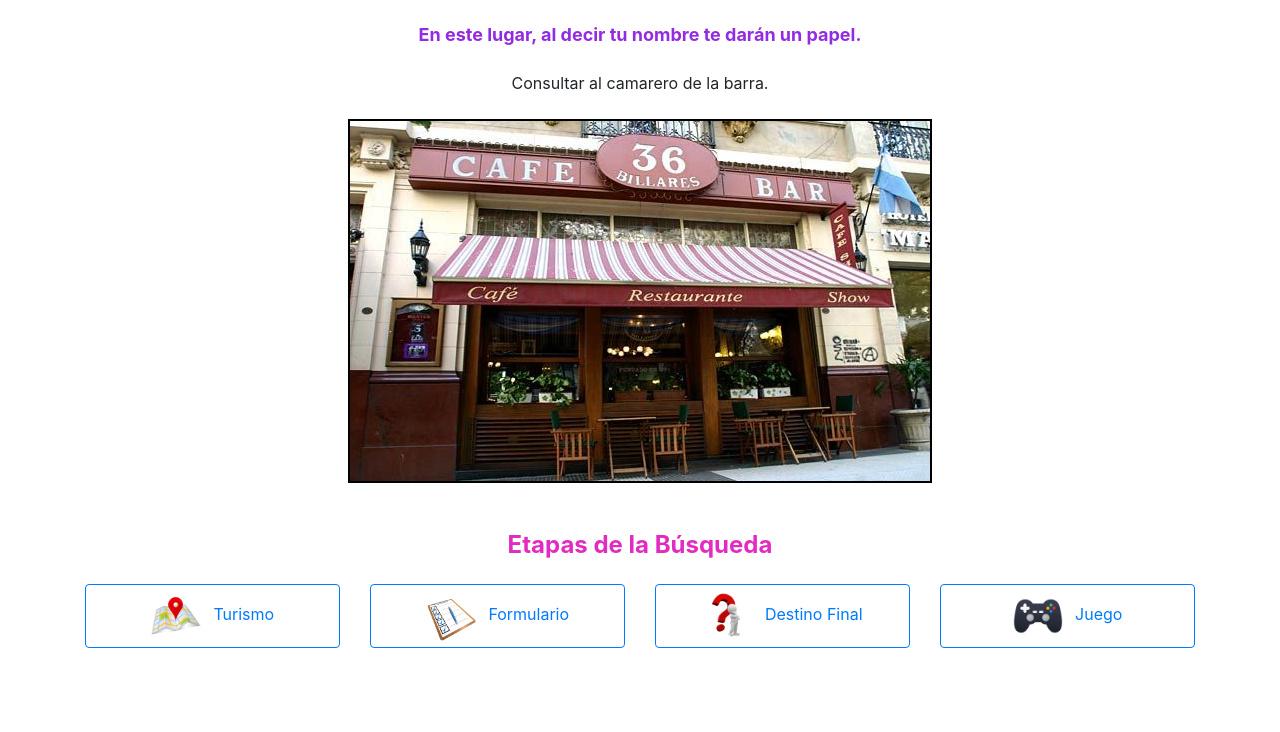
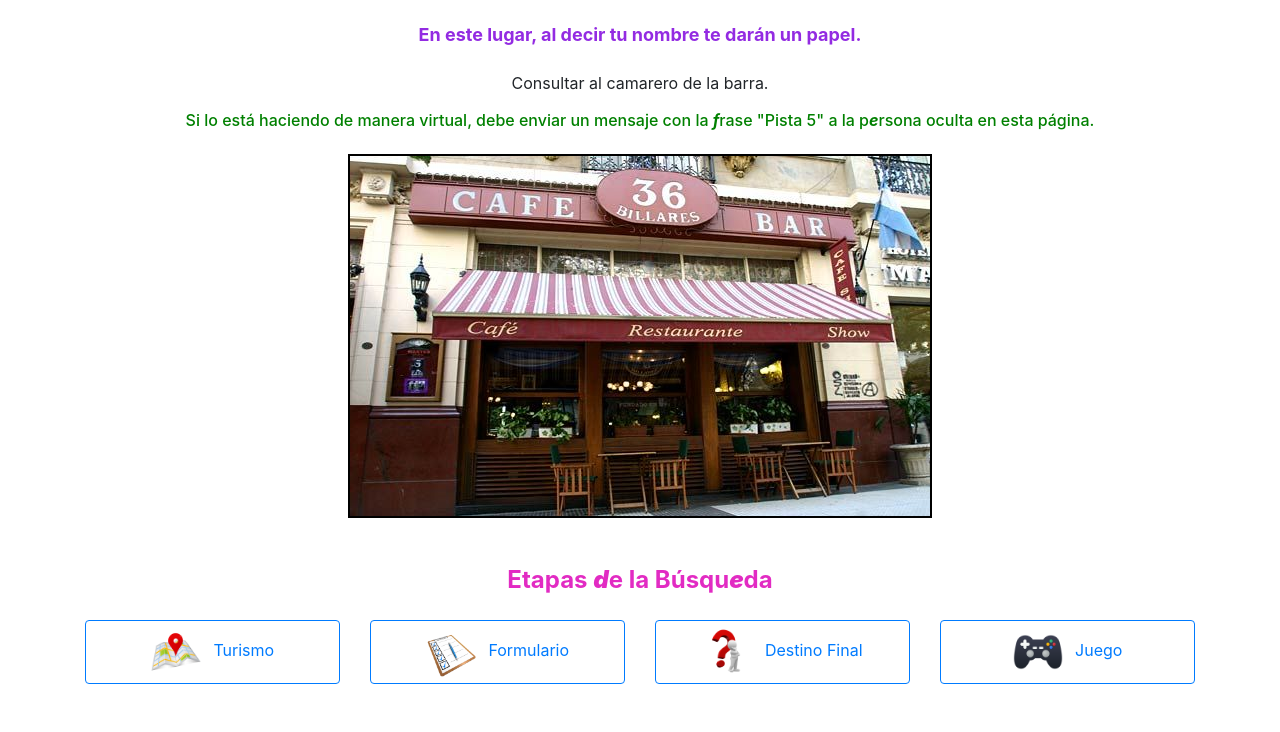
Before and after one commit to RegiOli/RemaparaBuscar, a Django app: page /pista5/ in a window 1280 px wide. Shown: the part 93-825 px from the top of the page. Run offline with Django 5.2, Linux system fonts and the light colour scheme; some libraries are stand-ins or nearby versions.

Commit message:
Update pista5.html
cambio para que la pista se pueda conseguir virtual

```diff
--- a/pagmata/core/templates/core/pista5.html
+++ b/pagmata/core/templates/core/pista5.html
@@ -8,8 +8,8 @@
     <meta name="viewport" content="width=device-width, initial-scale=1.0">
     <title>Pista 5</title>
     <link rel="icon" href="{% static 'core/img/rema.ico' %}">
-     <link rel="stylesheet" href="https://stackpath.bootstrapcdn.com/bootstrap/4.5.2/css/bootstrap.min.css">
-     <link rel="stylesheet" href="{% static 'core/css/jvacss.css' %}">
+    <link rel="stylesheet" href="https://stackpath.bootstrapcdn.com/bootstrap/4.5.2/css/bootstrap.min.css">
+    <link rel="stylesheet" href="{% static 'core/css/jvacss.css' %}">
 </head>
 
 <body>
@@ -21,13 +21,14 @@
         <h4 class="text-center">En este lugar, al decir tu nombre te darán un papel.</h4>
 
         <p class="text-center">Consultar al camarero de la barra.</p>
+          <h6 style="text-align:center; color:rgb(0, 128, 0)"> Si lo está haciendo de manera virtual, debe enviar un mensaje con la <b><i>f</i></b>rase "Pista 5" a la p<b><i>e</i></b>rsona oculta en esta página.</h6>
 
         <div class="text-center my-4">
-            <img src="{% static 'core/img/pista5.jpg' %}" alt="Foto de una pista" class="responsive-img" style="border: 2px solid black;">
+            <img src="{% static 'core/img/pista5.jpg' %}" alt="Foto de una pista" class="responsive-img" style="border: 2px solid black;" title="Fede">
         </div>
 
         <section class="mt-5">
-            <h3 class="text-center">Etapas de la Búsqueda</h3>
+            <h3 class="text-center">Etapas <b><i>d</i></b>e la Búsqu<b><i>e</i></b>da</h3>
             <div class="row">
                 <div class="col-12 col-md-6 col-lg-3 mb-4">
                     <a href="{% url 'turismo' %}" class="btn btn-outline-primary d-block w-100 text-center">
```
